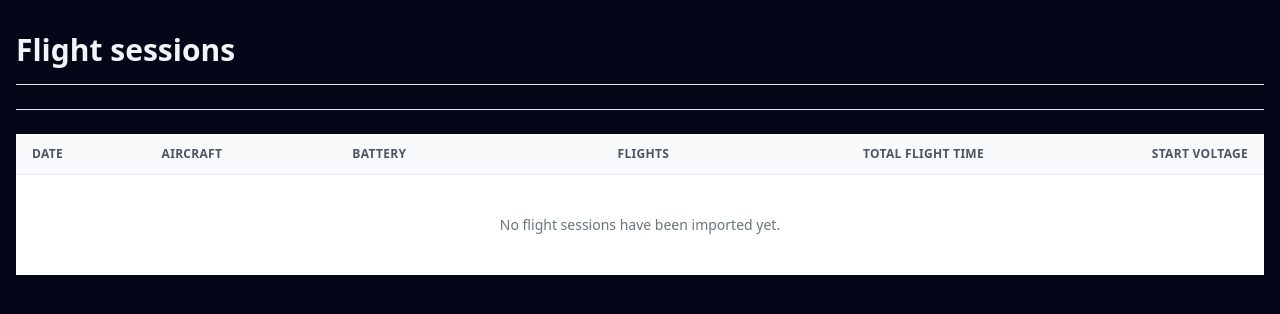
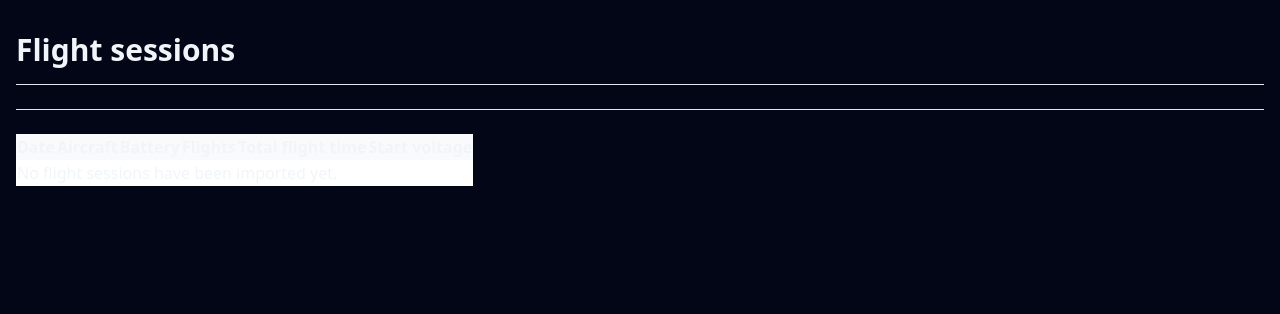
Before and after one commit to boozeman/battomatic, a Django app: page /flightlog/sessions/ in a window 1280 px wide. Shown: the part 61-375 px from the top of the page. Run offline with Django 5.2, Linux system fonts and the light colour scheme; data that the repository does not hold is empty; some libraries are stand-ins or nearby versions.

Commit message:
and the rest

```diff
--- a/battomatic/flightlog/templates/flightlog/session_list.html
+++ b/battomatic/flightlog/templates/flightlog/session_list.html
@@ -20,30 +20,30 @@
 
 
     <div class="overflow-x-auto">
-      <table class="min-w-full divide-y divide-gray-200">
+      <table class="table">
         <thead class="bg-gray-50">
           <tr>
-            <th class="px-4 py-3 text-left text-xs font-semibold uppercase tracking-wide text-gray-600">
+            <th>
               Date
             </th>
 
-            <th class="px-4 py-3 text-left text-xs font-semibold uppercase tracking-wide text-gray-600">
+            <th>
               Aircraft
             </th>
 
-            <th class="px-4 py-3 text-left text-xs font-semibold uppercase tracking-wide text-gray-600">
+            <th>
               Battery
             </th>
 
-            <th class="px-4 py-3 text-right text-xs font-semibold uppercase tracking-wide text-gray-600">
+            <th>
               Flights
             </th>
 
-            <th class="px-4 py-3 text-right text-xs font-semibold uppercase tracking-wide text-gray-600">
+            <th>
               Total flight time
             </th>
 
-            <th class="px-4 py-3 text-right text-xs font-semibold uppercase tracking-wide text-gray-600">
+            <th>
               Start voltage
             </th>
           </tr>
@@ -51,8 +51,8 @@
 
         <tbody class="divide-y divide-gray-100 bg-white">
           {% for session in sessions %}
-            <tr class="hover:bg-gray-50">
-              <td class="whitespace-nowrap px-4 py-3 text-sm text-gray-700">
+            <tr>
+              <td>
                 {% if session.date %}
                   {{ session.date|date:"Y-m-d" }}
                 {% else %}
@@ -60,7 +60,7 @@
                 {% endif %}
               </td>
 
-              <td class="px-4 py-3 text-sm font-medium">
+              <td>
                 <a
                   href="{% url 'flightlog:session-detail' session.pk %}"
                   class="text-blue-700 hover:underline"
@@ -69,19 +69,19 @@
                 </a>
               </td>
 
-              <td class="whitespace-nowrap px-4 py-3 text-sm text-gray-700">
+              <td>
                 {{ session.cell_count }}S {{ session.chemistry }}
               </td>
 
-              <td class="whitespace-nowrap px-4 py-3 text-right text-sm text-gray-700">
+              <td>
                 {{ session.flight_count }}
               </td>
 
-              <td class="whitespace-nowrap px-4 py-3 text-right text-sm font-medium text-gray-900">
+              <td>
                 {{ session.total_flight_time|duration_human }}
               </td>
 
-              <td class="whitespace-nowrap px-4 py-3 text-right text-sm text-gray-700">
+              <td>
                 {% if session.start_voltage != None %}
                   {{ session.start_voltage|floatformat:2 }} V
                 {% else %}
@@ -93,7 +93,7 @@
             <tr>
               <td
                 colspan="6"
-                class="px-4 py-10 text-center text-sm text-gray-500"
+
               >
                 No flight sessions have been imported yet.
               </td>
```
